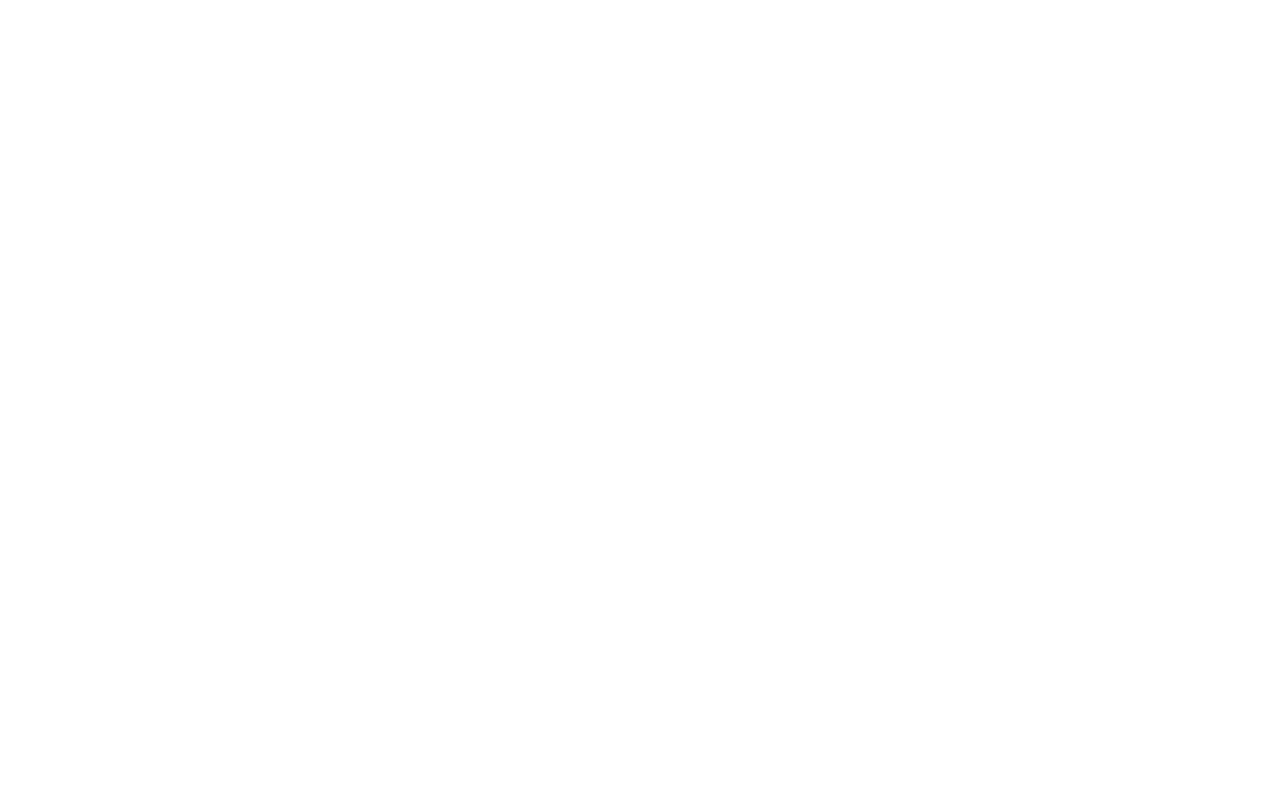
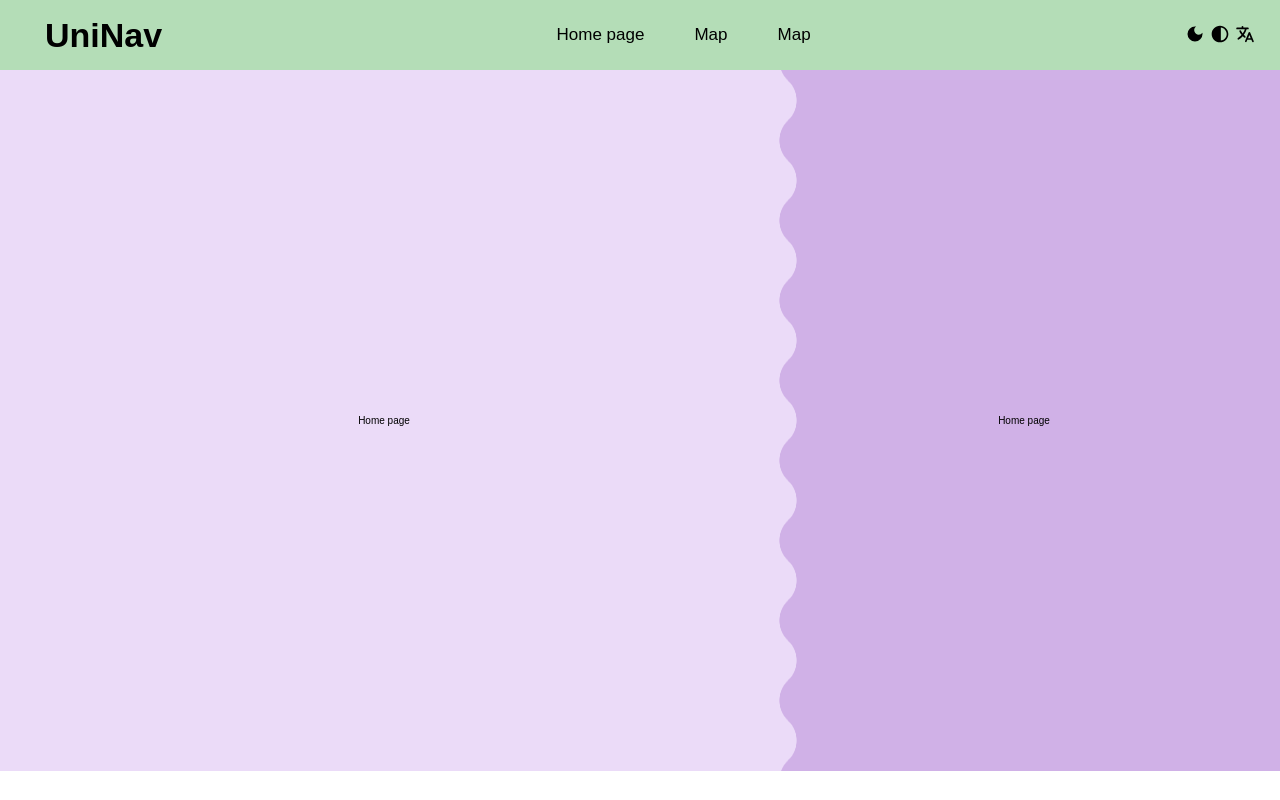
Before and after one commit to PiotrEliks/UniNav, a React (Vite) app: page / in a window 1280 px wide. Before the commit this address had no page. Shown: the top 800 px of the page. Built offline with nearby package versions, Linux system fonts and the light colour scheme.

Commit message:
Navigation, color palette updated

```diff
--- a/src/App.jsx
+++ b/src/App.jsx
@@ -1,7 +1,7 @@
 import React from 'react';
-import { BrowserRouter, Routes, Route } from 'react-router-dom';
-//import { withNamespaces } from 'react-i18next';
-import './App.css'
+import { HashRouter, Routes, Route } from 'react-router-dom';
+// import { withNamespaces } from 'react-i18next';
+import './App.css';
 import Homepage from './pages/Homepage.jsx';
 import Map from './pages/Map.jsx';
 import { useTranslation } from 'react-i18next';
@@ -10,13 +10,13 @@
 function App () {
   const { t } = useTranslation();
   return (
-    <BrowserRouter>
+    <HashRouter>
       <Routes>
-        <Route path="/UniNav" element={<Homepage />} />
-        <Route path="/UniNav/map" element={<Map />} />
+        <Route path="/" element={<Homepage />} />
+        <Route path="/map" element={<Map />} />
       </Routes>
-    </BrowserRouter>
-  )
+    </HashRouter>
+  );
 }
 
 export default App;
--- a/src/components/PageNav.css
+++ b/src/components/PageNav.css
@@ -8,6 +8,7 @@
 	position: fixed;
 	width: 100%;
 	background-color: var(--color-2);
+	z-index: 10;
   }
 
   header a {
@@ -103,8 +104,8 @@
   }
 
   nav a:hover {
-	color: var(--color-4);
-	border-bottom: 3px solid var(--color-5);
+	color: var(--color-6);
+	border-bottom: 3px solid var(--color-6);
   }
 
   /* Style dla urządzeń mobilnych */
--- a/src/components/PageNav.jsx
+++ b/src/components/PageNav.jsx
@@ -33,20 +33,20 @@
       <button className="nav_btn" onClick={showNavbar}>
         <FaBars className="icon" />
       </button>
-      <NavLink to="/UniNav/">
+      <NavLink to="/">
         <h1 className="name">
           UniNav
         </h1>
       </NavLink>
 
       <nav ref={navRef}>
-        <NavLink to="/UniNav/">
+        <NavLink to="/">
           {t('Homepage')}
         </NavLink>
-        <NavLink to="/UniNav/map">
+        <NavLink to="/map">
           {t('Map')}
         </NavLink>
-        <NavLink to="/UniNav/map">
+        <NavLink to="/map">
           {t('Map')}
         </NavLink>
         <button className="nav_btn nav_close_btn" onClick={showNavbar}>
--- a/src/index.css
+++ b/src/index.css
@@ -1,17 +1,44 @@
 :root {
-  --color-1: #CDB4DB;
+  /*--color-1: #CDB4DB;
   --color-2: #FFC8DD;
   --color-3: #FFAFCC;
   --color-4: #BDE0FE;
-  --color-5: #A2D2FF;
+  --color-5: #A2D2FF;*/
+  /*--color-1: #C9CD90;
+  --color-2: #FED7E7;
+  --color-3: #F6F0E7;
+  --color-4: #BBD5E9;
+  --color-6: #C9D9D6;
+  --color-5: #000000;*/
+  /*--color-1: #2F324B;
+  --color-2: #FDDFDF;
+  --color-3: #FFFFFF;
+  --color-4: #C1DFED;
+  --color-6: #8EA3DF;
+  --color-5: #000000;*/
+  /*--color-1: #F66B32;
+  --color-2: #116148;
+  --color-3: #F6F2EE;
+  --color-4: #2994DB;
+  --color-6: #F2CCE7;
+  --color-5: #000000;*/
+  --color-1: #8ECB93;
+  --color-2: #B4DDB7;
+  --color-3: #EBDBF8;
+  --color-4: #D0B1E7;
+  --color-6: #B886D8;
+  --color-5: #000000;
+  --color-7: #FFFFFF;
 }
 
 [data-theme="dark"] {
-  --color-1: #8B6F97;
-  --color-2: #B88396;
-  --color-3: #9F6F79;
-  --color-4: #5D87A3;
-  --color-5: #42668F;
+  --color-1: #4F8A5B;
+  --color-2: #7FBB9D;
+  --color-3: #B3A1D5;
+  --color-4: #9B7BBD;
+  --color-6: #7D5A9A;
+  --color-5: #FFFFFF;
+  --color-7: #000000;
 }
 
 [data-theme="contrast"] {
--- a/src/pages/Homepage.jsx
+++ b/src/pages/Homepage.jsx
@@ -13,8 +13,19 @@
         <div>
             <PageNav />
             <main className="main" data-theme={isContrast ? 'contrast' : themeName === 'dark' ? 'dark' : 'light'}>
-                <div className={styles.container}>
-                    {t('Homepage')}
+                <div className={styles.container2}>
+                    <div className={styles.container}>
+                        <div className={styles.left}>
+                            {t('Homepage')}
+                        </div>
+
+                        <div className={styles.right}>
+                            {t('Homepage')}
+                        </div>
+                    </div>
+                    <div className={styles.bottom}>
+                        {t('Homepage')}
+                    </div>
                 </div>
             </main>
             <Footer />
--- a/src/pages/Homepage.module.css
+++ b/src/pages/Homepage.module.css
@@ -1,10 +1,80 @@
+.container2 {
+    display: flex;
+    flex-direction: column;
+    width: 100%;
+}
+
 .container {
-    background-color: var(--color-3);
     color: var(--color-5);
     width: 100%;
     min-height: 701px;
     display: flex;
-    flex-direction: column;
+    position: relative;
+    background-color: var(--color-3);
+}
+
+.left {
+    background-color: var(--color-3);
+    min-width: 60%;
+    min-height: 701px;
+    display: flex;
+    align-items: center;
+    justify-content: center;
+    position: relative;
+    z-index: 1;
+}
+
+
+.right {
+    background-color: var(--color-4);
+    min-width: 40%;
+    min-height: 701px;
+    display: flex;
+    align-items: center;
+    justify-content: center;
+    position: relative;
+    position: absolute;
+    right: 0;
+    top: 0;
+    z-index: 2;
+    --mask:
+        radial-gradient(27.59px at 39px 50%, #000 99%, #0000 101%) 0 calc(50% - 40px) / 100% 80px,
+        radial-gradient(27.59px at -19px 50%, #0000 99%, #000 101%) 20px 50% / 100% 80px repeat-y;
+    -webkit-mask: var(--mask);
+    mask: var(--mask);
+}
+
+.bottom {
+    width: 100%;
+    background-color: var(--color-7);
+    height: 400px;
+    color: var(--color-5);
+    display: flex;
     align-items: center;
     justify-content: center;
 }
+
+@media only screen and (max-width: 900px) {
+    .container {
+        flex-direction: column;
+    }
+
+    .left {
+        width: 100%;
+        position: relative;
+        z-index: 1;
+        min-height: 401px;
+    }
+
+    .right {
+        width: 100%;
+        position: relative;
+        z-index: 2;
+        min-height: 300px;
+        --mask:
+            radial-gradient(34.99px at 50% 48px,#000 99%,#0000 101%) calc(50% - 60px) 0/120px 100%,
+            radial-gradient(34.99px at 50% -18px,#0000 99%,#000 101%) 50% 30px/120px 100% repeat-x;
+        -webkit-mask: var(--mask);
+              mask: var(--mask);
+    }
+}
--- a/vite.config.js
+++ b/vite.config.js
@@ -4,5 +4,5 @@
 // https://vitejs.dev/config/
 export default defineConfig({
   plugins: [react()],
-  base: "/UniNav/",
+ // base: "/UniNav/",
 })
```
